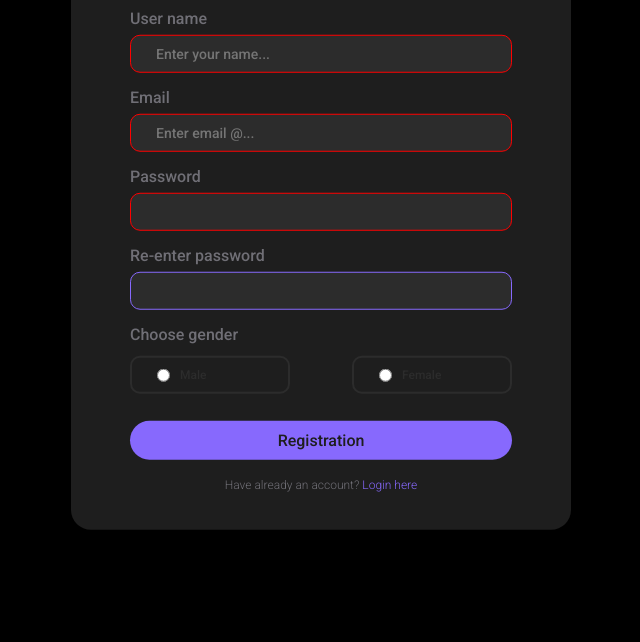
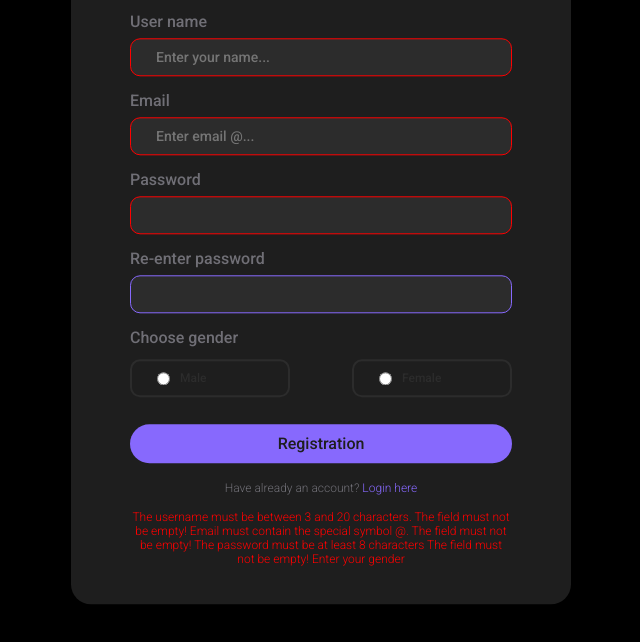
Before and after one commit to DanielUretsky/profile-editor, a plain HTML site: page client/pages/registration.html in a window 1280 px wide. Both pictures are taken after a click on the button "Registration". Shown: the part 158-800 px from the top of the page, without its empty margins (319-959 px from the left). Drawn offline with Linux system fonts and the light colour scheme.

Commit message:
error checking

```diff
--- a/client/pages/registration.html
+++ b/client/pages/registration.html
@@ -52,6 +52,7 @@
             <div class="have-account" id="haveAccountDiv">
                 Have already an account? <span id="haveAccountSpan">Login here</span>
             </div>
+            <div class="error" id="error"></div>
         </div>
     </div>
     <script src="../scripts/registration.js"></script>
--- a/client/scripts/registration.js
+++ b/client/scripts/registration.js
@@ -23,6 +23,10 @@ const maleDiv = document.getElementById('maleDiv');
 const femaleDiv = document.getElementById('femaleDiv');
 const maleInput = document.getElementById('maleInput');
 const femaleInput = document.getElementById('femaleInput');
+
+const error = document.getElementById('error');
+
+
 
 
 const changeToLoginTemplate = () => {
@@ -88,11 +92,13 @@ maleDiv.addEventListener('click', () => changesWithRadio(maleDiv));
 femaleDiv.addEventListener('click', () => changesWithRadio(femaleDiv));
 
 
+
 const checkFields = () => {
+    let errors = [];
     if (authBtn.innerText === 'Registration') {
         if (userNameInput.value.length <= 3 || userNameInput.value.length >= 20 || userNameInput.value == null) {
             userNameInput.style.border = '1px solid red';
-            alert('username error');
+            errors.push('The username must be between 3 and 20 characters. The field must not be empty!');
         } else {
             userNameInput.style.border = '1px solid #8769FD';
         }
@@ -100,27 +106,30 @@ const checkFields = () => {
         if (emailInput.value.includes('@gmail.com') || emailInput.value.includes('@mail.ru') || emailInput.value.includes('@rambler.ru')) {
             emailInput.style.border = '1px solid #8769FD';
         } else {
-            alert('email error');
+            errors.push('Email must contain the special symbol @. The field must not be empty!');
             emailInput.style.border = '1px solid red';
         }
 
         if (passwordInput.value.length < 8 || passwordInput.value == null) {
-            alert('password error');
+            errors.push('The password must be at least 8 characters The field must not be empty!');
             passwordInput.style.border = '1px solid red';
         } else {
             passwordInput.style.border = '1px solid #8769FD';
         }
 
         if (passwordInput.value !== repeatedPasswordInput.value || repeatedPasswordInput.value == null) {
-            alert('Пароли не совпадают!');
+            errors.push('Passwords are not the same');
             repeatedPasswordInput.style.border = '1px solid red';
         } else {
             repeatedPasswordInput.style.border = '1px solid #8769FD';
         }
 
         if (!maleInput.checked  && !femaleInput.checked) {
-            alert('your gender?');
+            errors.push('Enter your gender');
+        } else {
         }
+
+        error.textContent = errors.join(' ');
 
     } else {
         alert('ne ta button')
--- a/client/styles/registration.css
+++ b/client/styles/registration.css
@@ -121,3 +121,12 @@
 .radio-btn {
     accent-color: var(--color);
 }
+
+
+.error {
+    margin-top: 15px;
+    text-align: center;
+    font-size: 12px;
+    color: red;
+    font-weight: 300;
+}
```
